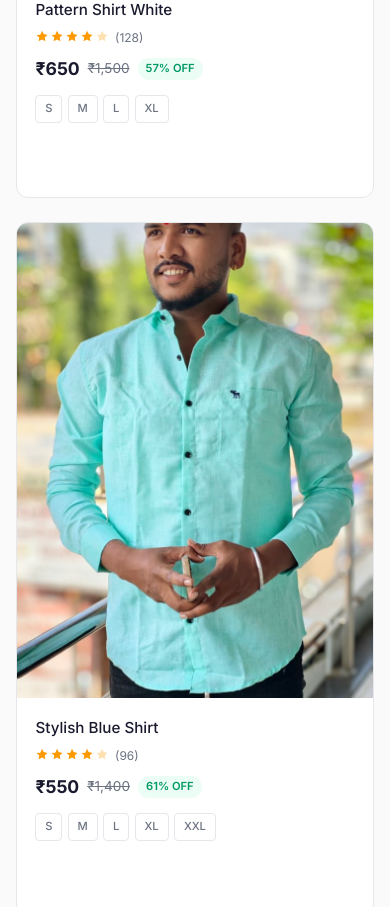
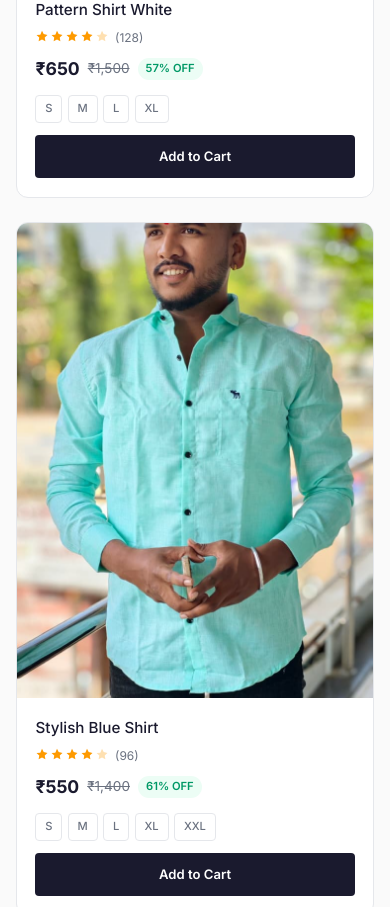
Before and after one commit to vrushabh-patil-789/VC-E-comm-website, a React (Vite) app in the folder Frontend/: page / in a window 390 px wide. Shown: the part 3480-4387 px from the top of the page. Built offline with nearby package versions, Linux system fonts and the light colour scheme.

Commit message:
fix: Fixed Add to Cart button not showing on small screens

```diff
--- a/Frontend/src/components/ProductCard.jsx
+++ b/Frontend/src/components/ProductCard.jsx
@@ -9,16 +9,16 @@ export default function ProductCard({ product, onAddToCart }) {
         ) : (
           <div className="w-full h-full flex flex-col items-center justify-center gap-2 text-[#b0b0b0]">
             <svg viewBox="0 0 24 24" fill="none" stroke="currentColor" strokeWidth="1" className="w-12 h-12 opacity-40">
-              <rect x="3" y="3" width="18" height="18" rx="2"/>
-              <circle cx="8.5" cy="8.5" r="1.5"/>
-              <path d="m21 15-5-5L5 21"/>
+              <rect x="3" y="3" width="18" height="18" rx="2" />
+              <circle cx="8.5" cy="8.5" r="1.5" />
+              <path d="m21 15-5-5L5 21" />
             </svg>
             <span className="text-[0.75rem] uppercase tracking-[1px]">Image</span>
           </div>
         )}
         {product.badge && <span className={`absolute top-3 left-3 px-3 py-1 rounded-full text-[0.7rem] font-semibold tracking-[0.5px] uppercase text-white ${product.badge.toLowerCase() === 'sale' ? 'bg-red-600' : product.badge.toLowerCase() === 'new' ? 'bg-emerald-600' : product.badge.toLowerCase() === 'trending' ? 'bg-violet-600' : 'bg-accent'}`}>{product.badge}</span>}
         <button className="absolute top-3 right-3 w-9 h-9 rounded-full bg-white/90 backdrop-blur-[4px] flex items-center justify-center opacity-0 transition-opacity duration-[250ms] group-hover:opacity-100" aria-label="Add to wishlist">
-          <svg viewBox="0 0 24 24" className="w-[18px] h-[18px] stroke-text-main stroke-2 fill-none"><path d="M20.84 4.61a5.5 5.5 0 00-7.78 0L12 5.67l-1.06-1.06a5.5 5.5 0 00-7.78 7.78l1.06 1.06L12 21.23l7.78-7.78 1.06-1.06a5.5 5.5 0 000-7.78z"/></svg>
+          <svg viewBox="0 0 24 24" className="w-[18px] h-[18px] stroke-text-main stroke-2 fill-none"><path d="M20.84 4.61a5.5 5.5 0 00-7.78 0L12 5.67l-1.06-1.06a5.5 5.5 0 00-7.78 7.78l1.06 1.06L12 21.23l7.78-7.78 1.06-1.06a5.5 5.5 0 000-7.78z" /></svg>
         </button>
       </div>
       <div className="p-[1.15rem]">
@@ -27,7 +27,7 @@ export default function ProductCard({ product, onAddToCart }) {
           <div className="flex gap-[1px]">
             {Array.from({ length: 5 }).map((_, i) => (
               <svg key={i} viewBox="0 0 20 20" className="w-[14px] h-[14px] fill-amber-500" style={{ opacity: i < Math.floor(product.rating) ? 1 : 0.3 }}>
-                <path d="M10 1l2.39 4.84L17.82 7l-3.91 3.81.92 5.38L10 13.47l-4.83 2.72.92-5.38L2.18 7l5.43-.16z"/>
+                <path d="M10 1l2.39 4.84L17.82 7l-3.91 3.81.92 5.38L10 13.47l-4.83 2.72.92-5.38L2.18 7l5.43-.16z" />
               </svg>
             ))}
           </div>
@@ -41,7 +41,7 @@ export default function ProductCard({ product, onAddToCart }) {
         <div className="flex gap-[0.35rem] mt-3 flex-wrap">
           {product.sizes.map(s => <span key={s} className="px-[0.55rem] py-[0.25rem] rounded block text-[0.7rem] font-medium border border-border-main text-text-muted">{s}</span>)}
         </div>
-        <button className="w-full p-[0.7rem] mt-3 rounded-sm bg-accent text-white text-[0.82rem] font-semibold transition-all duration-[250ms] opacity-0 translate-y-2 group-hover:opacity-100 group-hover:translate-y-0 hover:bg-accent-light" onClick={() => onAddToCart(product)}>
+        <button className="w-full p-[0.7rem] mt-3 rounded-sm bg-accent text-white text-[0.82rem] font-semibold cursor-pointer" onClick={() => onAddToCart(product)}>
           Add to Cart
         </button>
       </div>
```
